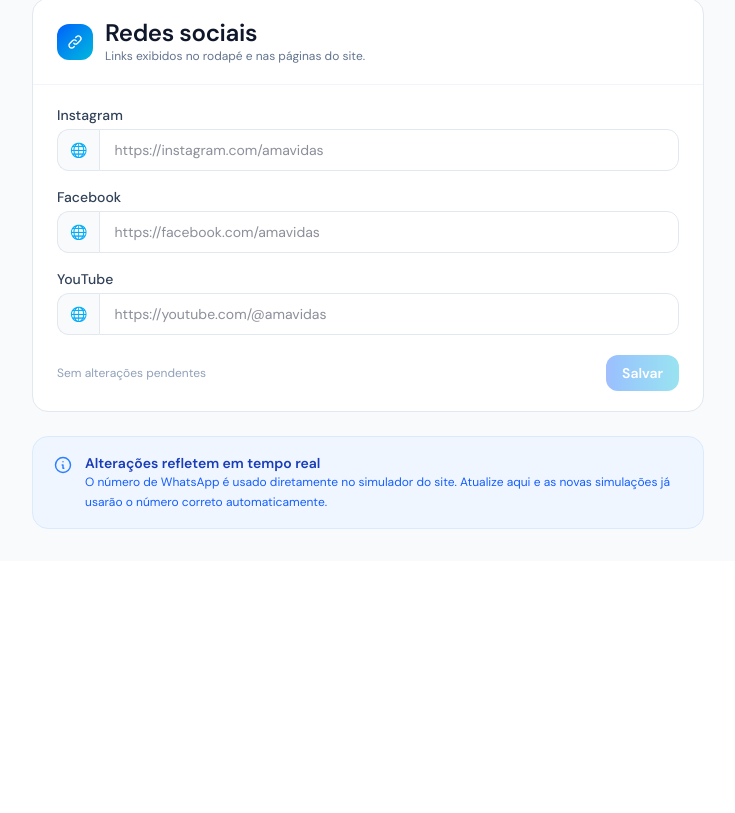
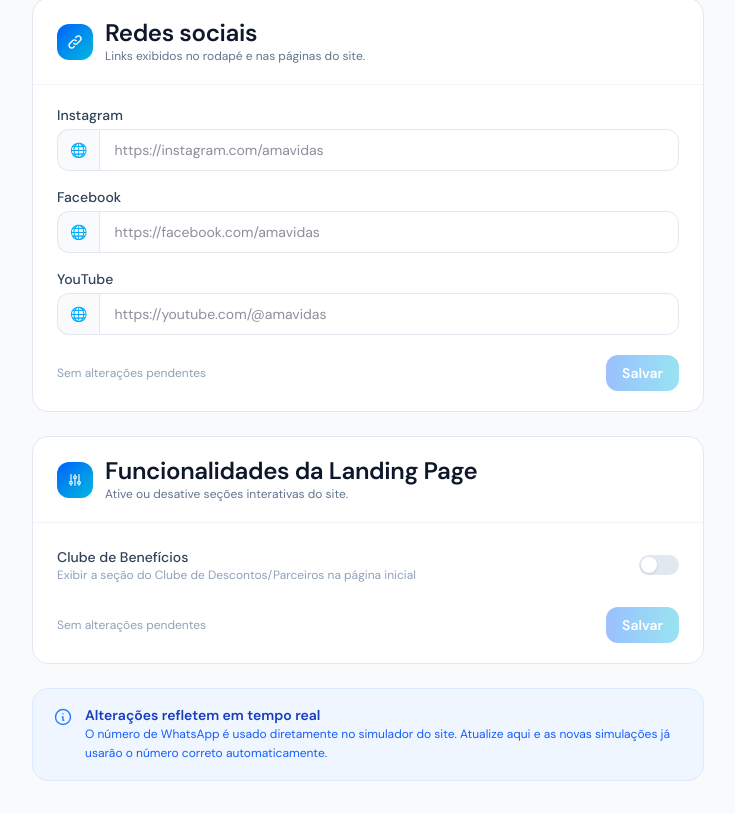
Before and after one commit to valdeir904-ui/amavidas, a Next.js app: page /admin/configuracoes in a window 1280 px wide. Shown: the part 1078-1891 px from the top of the page, without its empty margins (240-975 px from the left). Before the commit the page ends 1639 px from the top, so only its background shows below. Built offline with nearby package versions, Linux system fonts and the light colour scheme; no server answers; the database is empty.

Commit message:
feat: adiciona toggle no painel admin para ligar/desligar clube de beneficios no site

```diff
--- a/app/admin/configuracoes/page.tsx
+++ b/app/admin/configuracoes/page.tsx
@@ -21,6 +21,21 @@ function Toast({ msg, tipo }: { msg: string; tipo: "ok" | "erro" }) {
       )}
       {msg}
     </div>
+  );
+}
+
+// ─── Toggle Component ───────────────────────────────────────────────────────────
+function Toggle({ label, sub, checked, onChange }: { label: string; sub?: string; checked: boolean; onChange: (v: boolean) => void }) {
+  return (
+    <label className="flex items-center justify-between cursor-pointer py-1 gap-4">
+      <div>
+        <p className="text-sm text-slate-700 font-medium">{label}</p>
+        {sub && <p className="text-xs text-slate-400 mt-0.5">{sub}</p>}
+      </div>
+      <div onClick={() => onChange(!checked)} className={`relative flex-shrink-0 w-10 h-5 rounded-full transition-colors ${checked ? "bg-blue-500" : "bg-slate-200"}`}>
+        <div className={`absolute top-0.5 w-4 h-4 bg-white rounded-full shadow transition-transform ${checked ? "translate-x-5" : "translate-x-0.5"}`} />
+      </div>
+    </label>
   );
 }
 
@@ -340,6 +355,27 @@ export default function ConfiguracoesPage() {
           />
         </Secao>
 
+        {/* ── Seção Funcionalidades ── */}
+        <Secao
+          titulo="Funcionalidades da Landing Page"
+          descricao="Ative ou desative seções interativas do site."
+          icone={
+            <svg className="w-4 h-4" fill="none" stroke="currentColor" viewBox="0 0 24 24">
+              <path strokeLinecap="round" strokeLinejoin="round" strokeWidth={1.75} d="M12 6V4m0 2a2 2 0 100 4m0-4a2 2 0 110 4m-6 8a2 2 0 100-4m0 4a2 2 0 110-4m0 4v2m0-6V4m6 6v10m6-2a2 2 0 100-4m0 4a2 2 0 110-4m0 4v2m0-6V4" />
+            </svg>
+          }
+          onSalvar={() => salvar(["secao_beneficios_ativa"], "funcionalidades")}
+          salvando={salvandoSecao === "funcionalidades"}
+          alterado={alteradoIn(["secao_beneficios_ativa"])}
+        >
+          <Toggle
+            label="Clube de Benefícios"
+            sub="Exibir a seção do Clube de Descontos/Parceiros na página inicial"
+            checked={configs.secao_beneficios_ativa === "true"}
+            onChange={(v) => set("secao_beneficios_ativa", v ? "true" : "false")}
+          />
+        </Secao>
+
         {/* ── Info ── */}
         <div className="flex items-start gap-3 bg-blue-50 border border-blue-100 rounded-2xl px-5 py-4">
           <svg className="w-5 h-5 text-blue-500 flex-shrink-0 mt-0.5" fill="none" stroke="currentColor" viewBox="0 0 24 24">
--- a/app/api/admin/configuracoes/route.ts
+++ b/app/api/admin/configuracoes/route.ts
@@ -13,6 +13,7 @@ function auth(req: NextRequest) {
 // Valores padrão que são criados na primeira requisição
 const DEFAULTS: Record<string, string> = {
   whatsapp:        "5561985825621",
+  secao_beneficios_ativa: "true",
   telefone:        "",
   email_contato:   "contato@amavidas.com.br",
   empresa_nome:    "AmaVidas",
--- a/app/api/configuracoes/route.ts
+++ b/app/api/configuracoes/route.ts
@@ -1,7 +1,7 @@
 // API pública — expõe apenas configurações seguras para o front-end
 import { prisma } from "@/lib/db";
 
-const PUBLIC_KEYS = ["whatsapp", "telefone", "email_contato", "empresa_nome", "empresa_cnpj", "empresa_endereco", "instagram", "facebook", "youtube"];
+const PUBLIC_KEYS = ["whatsapp", "telefone", "email_contato", "empresa_nome", "empresa_cnpj", "empresa_endereco", "instagram", "facebook", "youtube", "secao_beneficios_ativa"];
 
 export async function GET() {
   const rows = await prisma.configuracao.findMany({
--- a/components/ClubeDescontos.tsx
+++ b/components/ClubeDescontos.tsx
@@ -5,6 +5,8 @@ import Image from "next/image";
 import { motion } from "framer-motion";
 import { fadeUp, staggerContainer } from "@/lib/animations";
 import { useModal } from "@/contexts/ModalContext";
+
+import { useConfig } from "@/contexts/ConfigContext";
 
 interface Parceiro {
   id: string;
@@ -18,11 +20,16 @@ interface Parceiro {
 }
 
 export default function ClubeDescontos() {
+  const { configs } = useConfig();
   const { openForm } = useModal();
   const [parceiros, setParceiros] = useState<Parceiro[]>([]);
   const [loading, setLoading] = useState(true);
 
   useEffect(() => {
+    if (configs.secao_beneficios_ativa === "false") {
+      setLoading(false);
+      return;
+    }
     fetch("/api/parceiros")
       .then((r) => r.json())
       .then((data) => {
@@ -32,7 +39,9 @@ export default function ClubeDescontos() {
       })
       .catch(() => {})
       .finally(() => setLoading(false));
-  }, []);
+  }, [configs.secao_beneficios_ativa]);
+
+  if (configs.secao_beneficios_ativa === "false") return null;
 
   const getIcon = (tipo: string) => {
     const t = tipo.toLowerCase();
--- a/components/DrawerMobile.tsx
+++ b/components/DrawerMobile.tsx
@@ -70,7 +70,7 @@ export default function DrawerMobile({ open, onClose }: Props) {
 
         {/* Links */}
         <nav className="flex flex-col gap-1">
-          {NAV_LINKS.map((item) => (
+          {NAV_LINKS.filter(item => item.href !== "#beneficios" || configs.secao_beneficios_ativa !== "false").map((item) => (
             <a
               key={item.label}
               href={item.href}
--- a/components/Navbar.tsx
+++ b/components/Navbar.tsx
@@ -50,7 +50,7 @@ export default function Navbar() {
 
           {/* Links desktop — aparecem a partir de 1100px */}
           <nav className="hidden min-[1100px]:flex items-center gap-5">
-            {NAV_LINKS.map((item) => (
+            {NAV_LINKS.filter(item => item.href !== "#beneficios" || configs.secao_beneficios_ativa !== "false").map((item) => (
               <a
                 key={item.label}
                 href={item.href}
```
